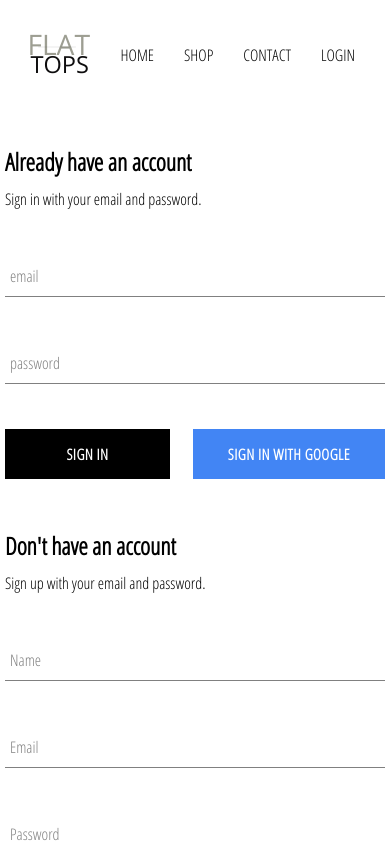
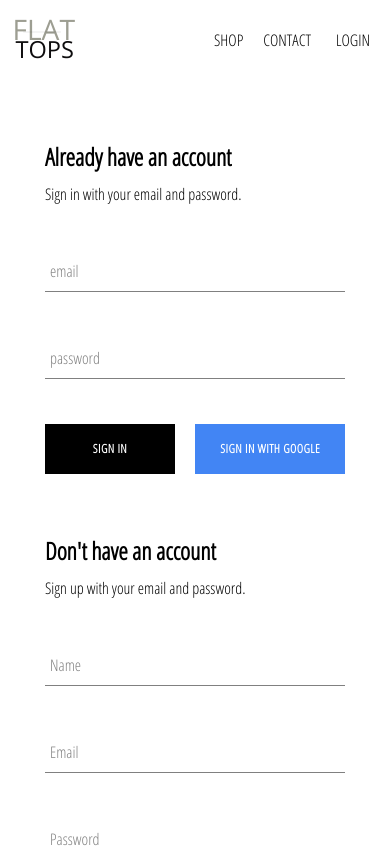
Before and after one commit to glennludszuweit/React-flat-tops, a React (Create React App) app: page /auth in a window 390 px wide. Shown: the top 848 px of the page. Built offline with nearby package versions, Linux system fonts and the light colour scheme; no server answers.

Commit message:
fixed authpage responsiveness bug

```diff
--- a/src/App.css
+++ b/src/App.css
@@ -11,3 +11,15 @@ a {
   text-decoration: none;
   color: #000;
 }
+
+@media screen and (max-width: 992px) {
+  body {
+    padding: 15px 15px;
+  }
+}
+
+@media screen and (max-width: 750px) {
+  body {
+    padding: 5px 5px;
+  }
+}
--- a/src/components/custom-button/custom-button.styles.scss
+++ b/src/components/custom-button/custom-button.styles.scss
@@ -30,3 +30,11 @@
     }
   }
 }
+
+@media screen and (max-width: 750px) {
+  .custom-button {
+    min-width: 130px;
+    padding: 0 25px 0 25px;
+    font-size: 12px;
+  }
+}
--- a/src/components/header/header.component.jsx
+++ b/src/components/header/header.component.jsx
@@ -11,9 +11,6 @@ const Header = ({ currentUser }) => (
       <Logo className="logo" />
     </Link>
     <div className="options">
-      <Link className="option" to="/">
-        HOME
-      </Link>
       <Link className="option" to="/shop">
         SHOP
       </Link>
--- a/src/components/header/header.styles.scss
+++ b/src/components/header/header.styles.scss
@@ -20,8 +20,12 @@
     justify-content: flex-end;
 
     .option {
-      padding: 10px 15px;
+      padding: 10px;
       cursor: pointer;
+
+      &:last-child {
+        padding: 15px;
+      }
     }
   }
 }
--- a/src/components/sign-in/sign-in.styles.scss
+++ b/src/components/sign-in/sign-in.styles.scss
@@ -12,3 +12,9 @@
     justify-content: space-between;
   }
 }
+
+@media screen and (max-width: 750px) {
+  .sign-in {
+    width: 300px;
+  }
+}
--- a/src/components/sign-up/sign-up.styles.scss
+++ b/src/components/sign-up/sign-up.styles.scss
@@ -7,3 +7,9 @@
     margin: 10px 0;
   }
 }
+
+@media screen and (max-width: 750px) {
+  .sign-up {
+    width: 300px;
+  }
+}
--- a/src/pages/authpage/authpage.styles.scss
+++ b/src/pages/authpage/authpage.styles.scss
@@ -4,7 +4,7 @@
 }
 
 .form {
-  margin: 20px;
+  margin: 30px;
 }
 
 @media screen and (max-width: 992px) {
```
